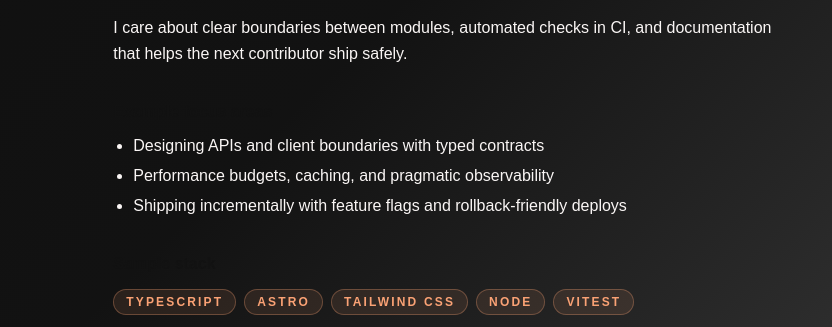
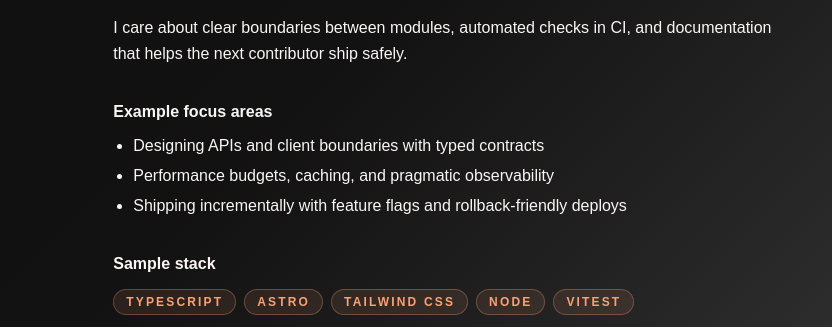
Before and after one commit to johnnyfinchdev/PortfolioWeb, an Astro site: page / in a window 1280 px wide. Shown: the part 187-514 px from the top of the page, 448-1280 px from the left. Built offline with nearby package versions, Linux system fonts and the light colour scheme; Astro itself is replaced by a stand-in of ours; a web font is replaced by a local one.

Commit message:
Arreglo de colores de los titulos

```diff
--- a/src/components/About.astro
+++ b/src/components/About.astro
@@ -41,7 +41,7 @@ const paragraphs = site.about.paragraphs as readonly AboutParagraph[];
             )}
             {p.heading && (
               <div class="space-y-2">
-                <p class="font-semibold text-white-soft">{p.heading}</p>
+                <p class="font-semibold text-subtext">{p.heading}</p>
 
                 {p.bullets && (
                   <ul class="list-disc space-y-1 pl-5">
--- a/src/styles/global.css
+++ b/src/styles/global.css
@@ -83,6 +83,7 @@
 
   .section-heading {
     @apply mb-8 text-base font-bold uppercase tracking-tight text-slate lg:hidden;
+    color:var(--color-subtext)
   }
 
   .panel-card {
```
